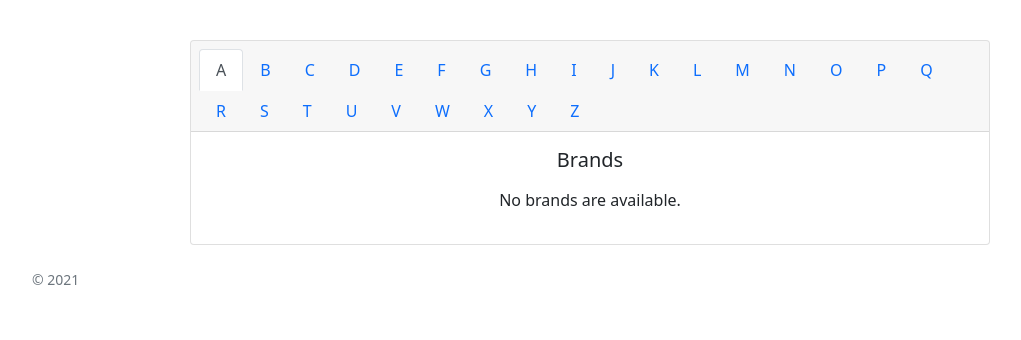
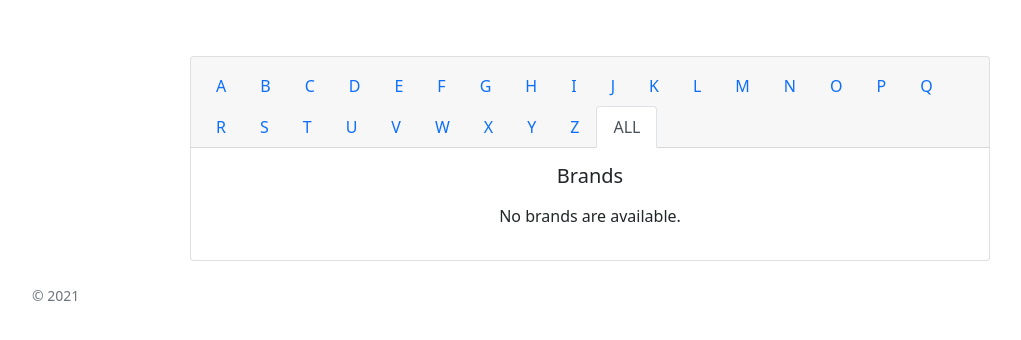
Before and after one commit to wasdik/Car_registration_UA, a Django app: page /cars/brands/ in a window 1280 px wide. Shown: the part 73-413 px from the top of the page, without its empty margins (50-1071 px from the left). Run offline with Django 3.2, Linux system fonts and the light colour scheme; data that the repository does not hold is empty.

Commit message:
all brands and all letters

```diff
--- a/cars/templates/cars/brand_detail.html
+++ b/cars/templates/cars/brand_detail.html
@@ -9,7 +9,7 @@
 {% block content %}
     {% if model_list %}
         <div class="card-deck">
-            <div class="card mx-auto" style="width: 18rem;">
+            <div class="card mx-auto mt-3" style="width: 18rem;">
                  <div class="card-body">
                     <h5 class="card-title">{{ brand }}</h5>
                     <p class="card-text">
--- a/cars/templates/cars/brands.html
+++ b/cars/templates/cars/brands.html
@@ -5,6 +5,10 @@
 {% block tabs %}
     {% if kind_list %}
         <ul class="nav nav-tabs">
+         <li class="nav-item">
+                <a class="nav-link {% if current_kind_id == '' %}active{% endif %}" aria-current="page"
+                   href="{% url 'brands_list' %}?letter={{ current_letter }}">ALL</a>
+         </li>
         {% for kind in kind_list %}
             <li class="nav-item">
                 <a class="nav-link {% if kind.id == current_kind_id %}active{% endif %}" aria-current="page"
@@ -18,12 +22,16 @@
 {% block content %}
 
         <div class="card-deck">
-            <div class="card mx-auto" style="width: 50rem;">
+            <div class="card mx-auto mt-3" style="width: 50rem;">
                 <div class="card-header">
                     <ul class="nav nav-tabs card-header-tabs">
                         {% for letter in alphabet %}
                         <li class="nav-item">
-                            <a class="nav-link {% if letter == current_letter %}active{% endif %}" href="{% url 'brands_list' %}?kind={{ current_kind_id }}&letter={{ letter }}">{{ letter|upper }}</a>
+                            {% if letter == 'all' %}
+                                <a class="nav-link {% if current_letter == '' %}active{% endif %}" href="{% url 'brands_list' %}?kind={{ current_kind_id }}">{{ letter|upper }}</a>
+                            {% else %}
+                                <a class="nav-link {% if letter == current_letter %}active{% endif %}" href="{% url 'brands_list' %}?kind={{ current_kind_id }}&letter={{ letter }}">{{ letter|upper }}</a>
+                            {% endif %}
                         </li>
                         {% endfor %}
                     </ul>
--- a/cars/views.py
+++ b/cars/views.py
@@ -35,28 +35,33 @@ class BrandsView(generic.ListView):
 
     def get_context_data(self, *, object_list=None, **kwargs):
         context = super().get_context_data(**kwargs)
-        letter = self.request.GET.get('letter') or 'a'
-        context["current_letter"] = letter
-        kind = self.request.GET.get('kind') or 4
-        try:
-            kind = int(kind)
-        except:
-            kind = 4
-        context["current_kind_id"] = kind
-        context["alphabet"] = list("abcdefghijklmnopqrstuvwxyz")
+        letter = self.request.GET.get('letter')
+        context['current_letter'] = letter if letter else ''
+        kind = self.request.GET.get('kind')
+        context["current_kind_id"] = int(kind) if kind else ''
+        list_alphabet = list("abcdefghijklmnopqrstuvwxyz")
+        list_alphabet.append('all')
+        context["alphabet"] = list_alphabet
         context["kind_list"] = Kind.objects.all().order_by('name')
         return context
 
     def get_queryset(self):
-        letter = self.request.GET.get('letter') or 'a'
+        letter = self.request.GET.get('letter')
         kind = self.request.GET.get('kind') or ''
         try:
             kind = int(kind)
         except:
-            kind = 4
-        return Brand.objects.filter(name__istartswith=letter,
-                                    model__car__kind_id=kind).distinct().order_by(
-            'name')
+            pass
+        if letter and kind:
+            return Brand.objects.filter(name__istartswith=letter,
+                                        model__car__kind_id=kind).distinct().order_by(
+                'name')
+        elif kind:
+            return Brand.objects.filter(model__car__kind_id=kind).distinct().order_by('name')
+        elif letter:
+            return Brand.objects.filter(name__istartswith=letter).distinct().order_by('name')
+        else:
+            return Brand.objects.all().order_by('name')
 
 
 class BrandsDetailView(generic.DetailView):
```
